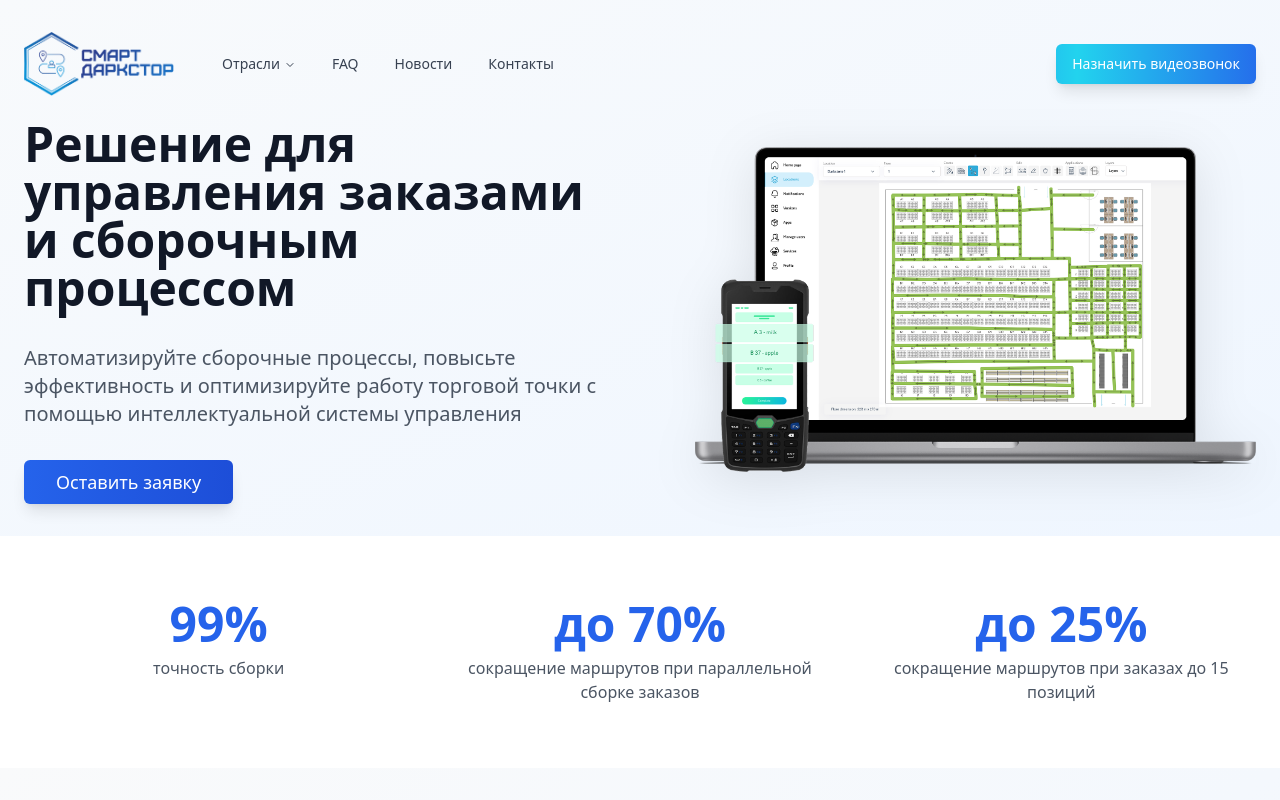
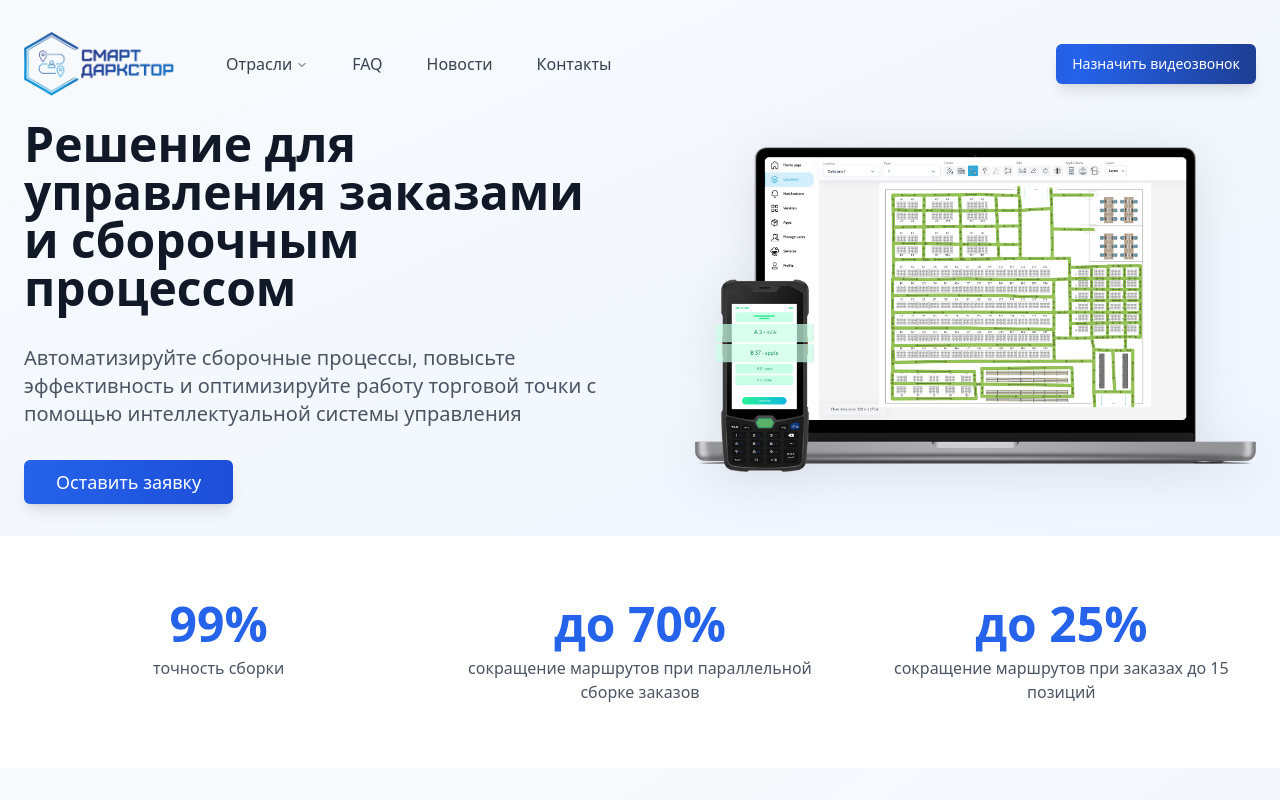
Before and after one commit to Diana-Savelieva/smartdarkstore.ru, a React (Vite) app: page / in a window 1280 px wide. Shown: the top 800 px of the page. Built offline with nearby package versions, Linux system fonts and the light colour scheme.

Commit message:
Adjust navigation button styling

```diff
--- a/src/pages/Index.tsx
+++ b/src/pages/Index.tsx
@@ -87,7 +87,7 @@ const Index = () => {
             <NavigationMenu className="hidden lg:block">
               <NavigationMenuList>
                 <NavigationMenuItem>
-                  <NavigationMenuTrigger className="text-gray-700 hover:text-blue-600 bg-transparent">
+                  <NavigationMenuTrigger className="text-gray-700 hover:text-blue-600 bg-transparent text-base px-5 py-2.5">
                     Отрасли
                   </NavigationMenuTrigger>
                   <NavigationMenuContent>
@@ -120,7 +120,7 @@ const Index = () => {
                   <NavigationMenuLink asChild>
                     <a
                       href="#"
-                      className="inline-flex items-center justify-center rounded-md px-4 py-2 text-sm font-medium text-gray-700 hover:text-blue-600 hover:bg-accent transition-colors focus:bg-accent focus:text-accent-foreground focus:outline-none disabled:pointer-events-none disabled:opacity-50"
+                      className="inline-flex items-center justify-center rounded-md px-5 py-2.5 text-base font-medium text-gray-700 hover:text-blue-600 hover:bg-accent transition-colors focus:bg-accent focus:text-accent-foreground focus:outline-none disabled:pointer-events-none disabled:opacity-50"
                     >
                       FAQ
                     </a>
@@ -131,7 +131,7 @@ const Index = () => {
                   <NavigationMenuLink asChild>
                     <a
                       href="#"
-                      className="inline-flex items-center justify-center rounded-md px-4 py-2 text-sm font-medium text-gray-700 hover:text-blue-600 hover:bg-accent transition-colors focus:bg-accent focus:text-accent-foreground focus:outline-none disabled:pointer-events-none disabled:opacity-50"
+                      className="inline-flex items-center justify-center rounded-md px-5 py-2.5 text-base font-medium text-gray-700 hover:text-blue-600 hover:bg-accent transition-colors focus:bg-accent focus:text-accent-foreground focus:outline-none disabled:pointer-events-none disabled:opacity-50"
                     >
                       Новости
                     </a>
@@ -142,7 +142,7 @@ const Index = () => {
                   <NavigationMenuLink asChild>
                     <a
                       href="#"
-                      className="inline-flex items-center justify-center rounded-md px-4 py-2 text-sm font-medium text-gray-700 hover:text-blue-600 hover:bg-accent transition-colors focus:bg-accent focus:text-accent-foreground focus:outline-none disabled:pointer-events-none disabled:opacity-50"
+                      className="inline-flex items-center justify-center rounded-md px-5 py-2.5 text-base font-medium text-gray-700 hover:text-blue-600 hover:bg-accent transition-colors focus:bg-accent focus:text-accent-foreground focus:outline-none disabled:pointer-events-none disabled:opacity-50"
                     >
                       Контакты
                     </a>
@@ -153,7 +153,7 @@ const Index = () => {
 
             {/* CTA Button */}
             <Button
-              className="relative overflow-hidden bg-gradient-to-r from-blue-600 via-cyan-400 to-blue-600 bg-[length:200%_100%] hover:bg-[position:100%_0] text-white border-0 shadow-lg transition-all duration-500 animate-gradient lg:ml-auto"
+              className="relative overflow-hidden bg-gradient-to-r from-blue-900 via-blue-600 to-blue-900 bg-[length:200%_100%] hover:bg-[position:100%_0] text-white border-0 shadow-lg transition-all duration-500 animate-gradient lg:ml-auto"
             >
               Назначить видеозвонок
             </Button>
```
